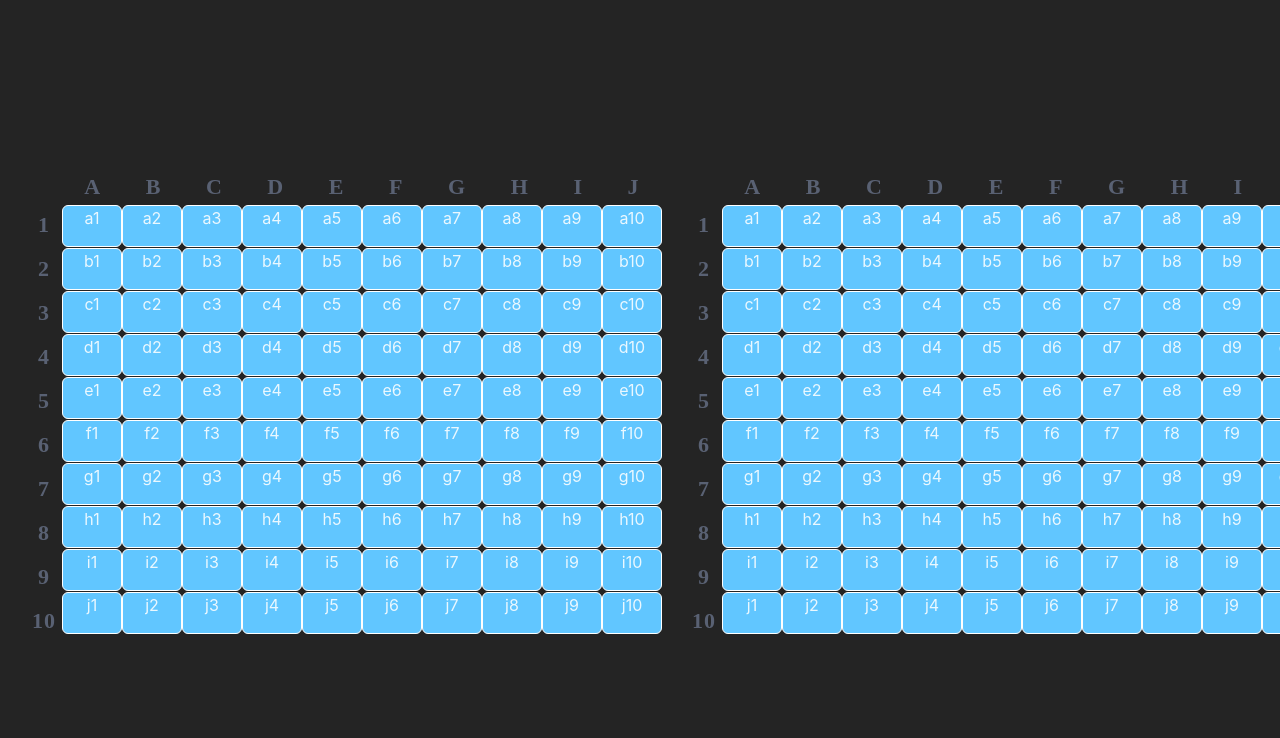
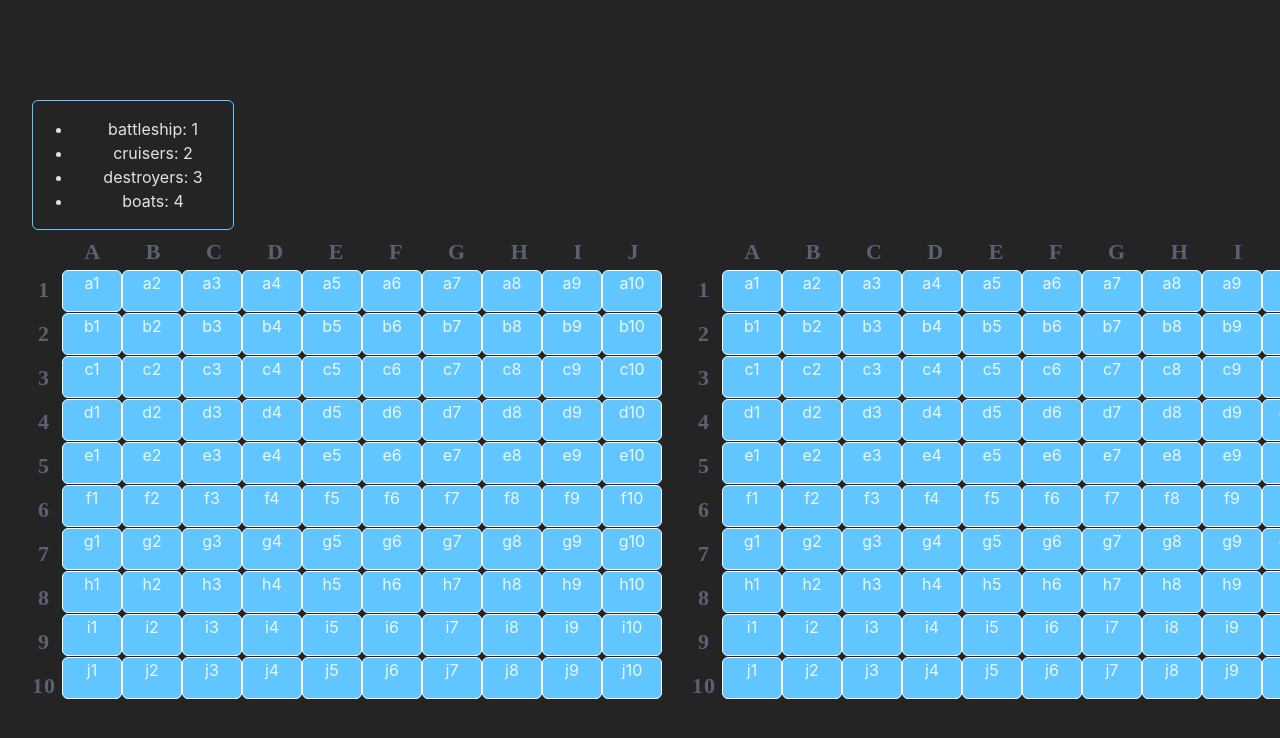
Before and after one commit to stimul777/sea_battle, a website built with Vite: page index.html in a window 1280 px wide. Shown: the top 738 px of the page. Built offline with nearby package versions, Linux system fonts and the light colour scheme; files whose address does not match are found by name.

Commit message:
[ships] модуль pier

```diff
--- a/src/assets/css/index.css
+++ b/src/assets/css/index.css
@@ -1,3 +1,4 @@
 @import url('./main.css');
+@import url('./pier.css');
 @import url('./grid.css');
 @import url('./player.css');
--- /dev/null
+++ b/src/assets/css/pier.css
@@ -0,0 +1,5 @@
+.wrapper-pier{
+  width: 200px;
+  border: 1px solid #61C6FF;
+  border-radius: 6px;
+}
--- a/src/controllers/gridListener.ts
+++ b/src/controllers/gridListener.ts
@@ -1,4 +1,5 @@
 import { player } from '@/controllers/player';
+import { ships } from '@/controllers/ships';
 
 //Слушатель событий с сетки
 export function GridListener() {
@@ -15,12 +16,15 @@ export function GridListener() {
       if (event.target.classList.contains('active')) {
         //@ts-ignore
         event.target.classList.remove('active');
+        ships.setShip('remove');
         player.deleteShip(elem);
         return;
       }
 
       //@ts-ignore
       event.target.classList.add('active');
+      ships.setShip('add');
+      console.log('ships', ships.ships);
       player.setShips(elem);
     });
   };
--- /dev/null
+++ b/src/controllers/ships.ts
@@ -0,0 +1,36 @@
+import { TShips } from '@/types/ships';
+
+class Ships {
+  ships: number;
+  shipsRang: TShips;
+
+  constructor() {
+    this.ships = 20; //кол-во клеток для всех кораблей
+    this.shipsRang = {
+      battleship: 1,
+      cruisers: 2,
+      destroyers: 3,
+      boats: 4,
+    };
+  }
+
+  setShip(value: 'add' | 'remove') {
+    switch (value) {
+      case 'add':
+        this.ships -= 1;
+        break;
+      case 'remove':
+        this.ships += 1;
+        break;
+    }
+
+    // а тут надо какую-т реактивность с хтмл
+    if (this.ships === 16) {
+      console.log('222');
+      this.shipsRang.battleship = 0;
+    }
+  }
+}
+
+const ships = new Ships();
+export { ships };
--- a/src/main.ts
+++ b/src/main.ts
@@ -1,5 +1,6 @@
 import '@/assets/css/index.css';
 import '@/models/socket';
 import '@/view/index';
+import '@/view/pier/pier';
 import '@/view/grid/grid';
 import '@/controllers/gridListener';
--- /dev/null
+++ b/src/types/ships.ts
@@ -0,0 +1,6 @@
+export type TShips = {
+  battleship: number;
+  cruisers: number;
+  destroyers: number;
+  boats: number;
+};
--- a/src/view/index.ts
+++ b/src/view/index.ts
@@ -1,7 +1,15 @@
 export default function start() {
   const $app = document.getElementById('app');
-  const section = document.createElement('section');
-  section.classList.add('wrapper-grid');
-  $app?.prepend(section);
+  const section_grid = document.createElement('section');
+  const section_pier = document.createElement('section');
+
+  // pier
+  section_pier.classList.add('wrapper-pier');
+
+  // grid
+  section_grid.classList.add('wrapper-grid');
+
+  $app?.prepend(section_pier);
+  $app?.append(section_grid);
 }
 start();
--- /dev/null
+++ b/src/view/pier/pier.ts
@@ -0,0 +1,9 @@
+//Построение игровой сетки
+import { ships } from '@/controllers/ships';
+
+export function onPier() {
+  const $wrapper: HTMLElement = document.querySelector('.wrapper-pier') as HTMLElement;
+  $wrapper.innerHTML = `<ul><li>battleship: ${ships.shipsRang.battleship}</li><li>cruisers: ${ships.shipsRang.cruisers}</li><li>destroyers: ${ships.shipsRang.destroyers}</li><li>boats: ${ships.shipsRang.boats}</li></ul>`;
+}
+
+onPier();
```
